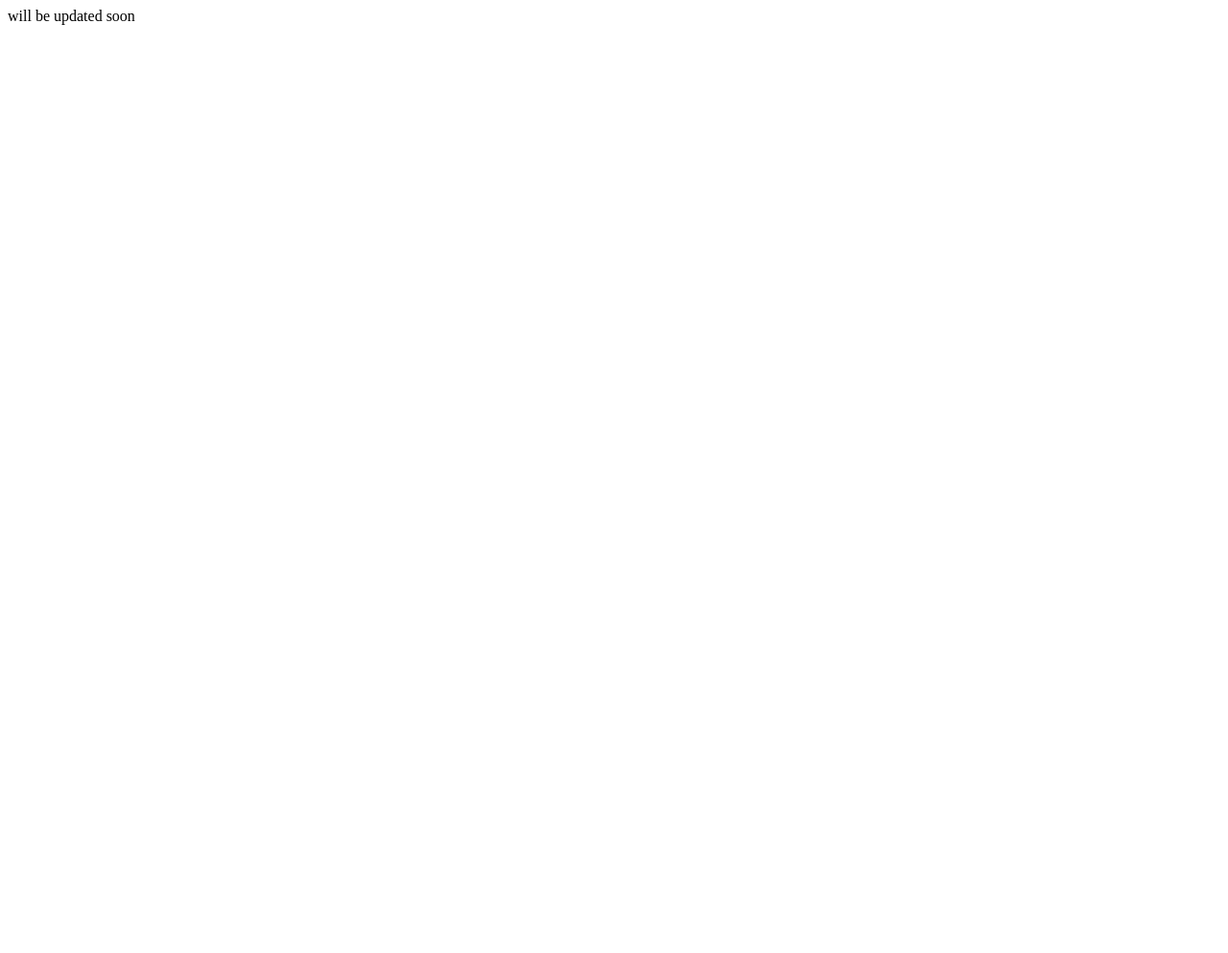
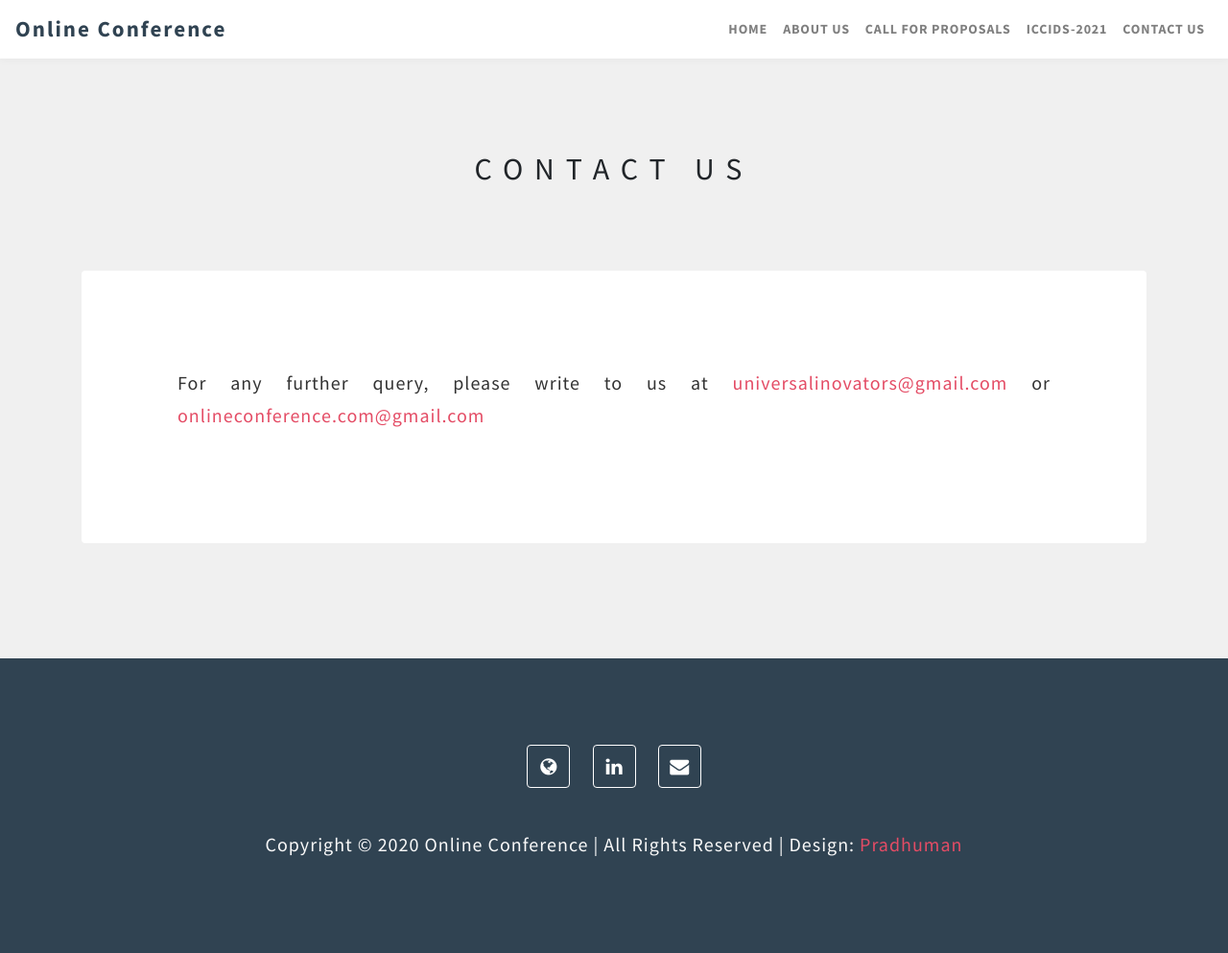
Before and after one commit to gaulghost/online-conference, a plain HTML site: page contact.html in a window 1280 px wide. Shown: the whole page at 96% size. Before the commit the page ends 800 px from the top, so only its background shows below. Drawn offline with Linux system fonts and the light colour scheme.

Commit message:
Add files via upload

```diff
--- a/contact.html
+++ b/contact.html
@@ -1 +1,112 @@
-will be updated soon
+<!DOCTYPE html>
+<html lang="en">
+<head>
+
+	<meta charset="utf-8">
+	<meta http-equiv="X-UA-Compatible" content="IE=Edge">
+	<meta name="viewport" content="width=device-width, initial-scale=1">
+	<meta name="keywords" content="">
+	<meta name="description" content="">
+
+	<title>Online Conference</title>
+
+	<link rel="icon" href="images/iccids.png">
+
+	<link rel="stylesheet" href="css/all-min.css">
+  	<link rel="stylesheet" href="css/all-sub-min.css">
+	<link rel="stylesheet" href="css/style.css">
+
+	<!-- Google web font  -->
+	<link href='https://fonts.googleapis.com/css?family=Source+Sans+Pro:400,700,300' rel='stylesheet' type='text/css'>
+
+</head>
+<!-- <body id="top" data-spy="scroll" data-offset="50" data-target=".navbar-collapse"> -->
+<body id="top">
+
+<!-- Navigation section  -->
+
+	<nav class="navbar navbar-expand-xl navbar-light fixed-top custom-navbar" role="navigation">
+		<a href="#top" class="navbar-brand">Online Conference</a>
+		<button class="navbar-toggler" type="button" data-toggle="collapse" data-target="#navbarNavDropdown" aria-controls="navbarNavDropdown" aria-expanded="false" aria-label="Toggle navigation">
+		<span class="navbar-toggler-icon"></span>
+		</button>
+		<div class="collapse navbar-collapse" id="navbarNavDropdown">
+			<ul class="navbar-nav ml-auto nav-custom">
+				<li class="nav-item">
+					<a class="nav-link smoothScroll" href="index.html">Home</a>
+				</li>
+				<li class="nav-item">
+					<a class="nav-link smoothScroll" href="about-us.html">About Us</a>
+				</li>
+				<li class="nav-item">
+					<a class="nav-link smoothScroll" href="call-for-proposals.html">Call for Proposals</a>
+				</li>
+				<li class="nav-item">
+					<a class="nav-link" href="iccids-home.html">ICCIDS-2021</a>
+				</li>
+				<li class="nav-item">
+					<a class="nav-link smoothScroll" href="contact.html">Contact Us</a>
+				</li>
+			</ul>
+		</div>
+	</nav>
+
+
+<!-- About section Upcoming Conferences-->
+
+<section id="about">
+  <div class="container">
+    <div class="row">
+
+		<div class="col-md-12 col-sm-12 wow fadeInUp" data-wow-delay="0.3s">
+  		<div class="section-title text-center">
+  		  <h1>Contact Us</h1>
+  		</div>
+  	  </div>
+
+  	  <div class="col-md-12 col-sm-12 wow fadeInUp blockmargin" data-wow-delay="0.2s">
+  		<div class="about-thumb">
+  		  <p>For any further query, please write to us at <a href="mailto:universalinovators@gmail.com">universalinovators@gmail.com</a> or <a href="mailto:onlineconference.com@gmail.com">onlineconference.com@gmail.com</a></p>
+  		</div>
+  	  </div>
+
+      <div class="clearfix"></div>
+    </div>
+  </div>
+</section>
+
+
+<!-- Footer section -->
+
+<footer>
+  <div class="container">
+
+    <div class="row">
+
+      <div class="col-md-12 col-sm-12">
+
+                <ul class="social-icon">
+                    <li><a href="http://online-conf.com" class="fa fa-globe wow fadeInUp" data-wow-delay="0.2s"></a></li>
+                    <li><a href="https://www.linkedin.com/company/icicc2020/" class="fa fa-linkedin wow fadeInUp" data-wow-delay="0.6s"></a></li>
+                    <li><a href="mailto:onlineconference.com@gmail.com" class="fa fa-envelope wow fadeInUp" data-wow-delay="1.0s"></a></li>
+                </ul>
+
+        <p class="wow fadeInUp"  data-wow-delay="1s" >Copyright &copy; 2020 Online Conference | All Rights Reserved |
+                Design: <a href="https://github.com/gaulghost" title="Pradhuman" target="_blank">Pradhuman</a></p>
+
+      </div>
+
+    </div>
+
+  </div>
+</footer>
+
+<!-- Back top -->
+<a href="#" class="go-top"><i class="fa fa-angle-up"></i></a>
+
+<!-- Javascript  -->
+<script src="js/all-min.js"></script>
+<script src="js/custom.js"></script>
+
+</body>
+</html>
```
Also changed, not shown: index.html (+9 -0 lines).
